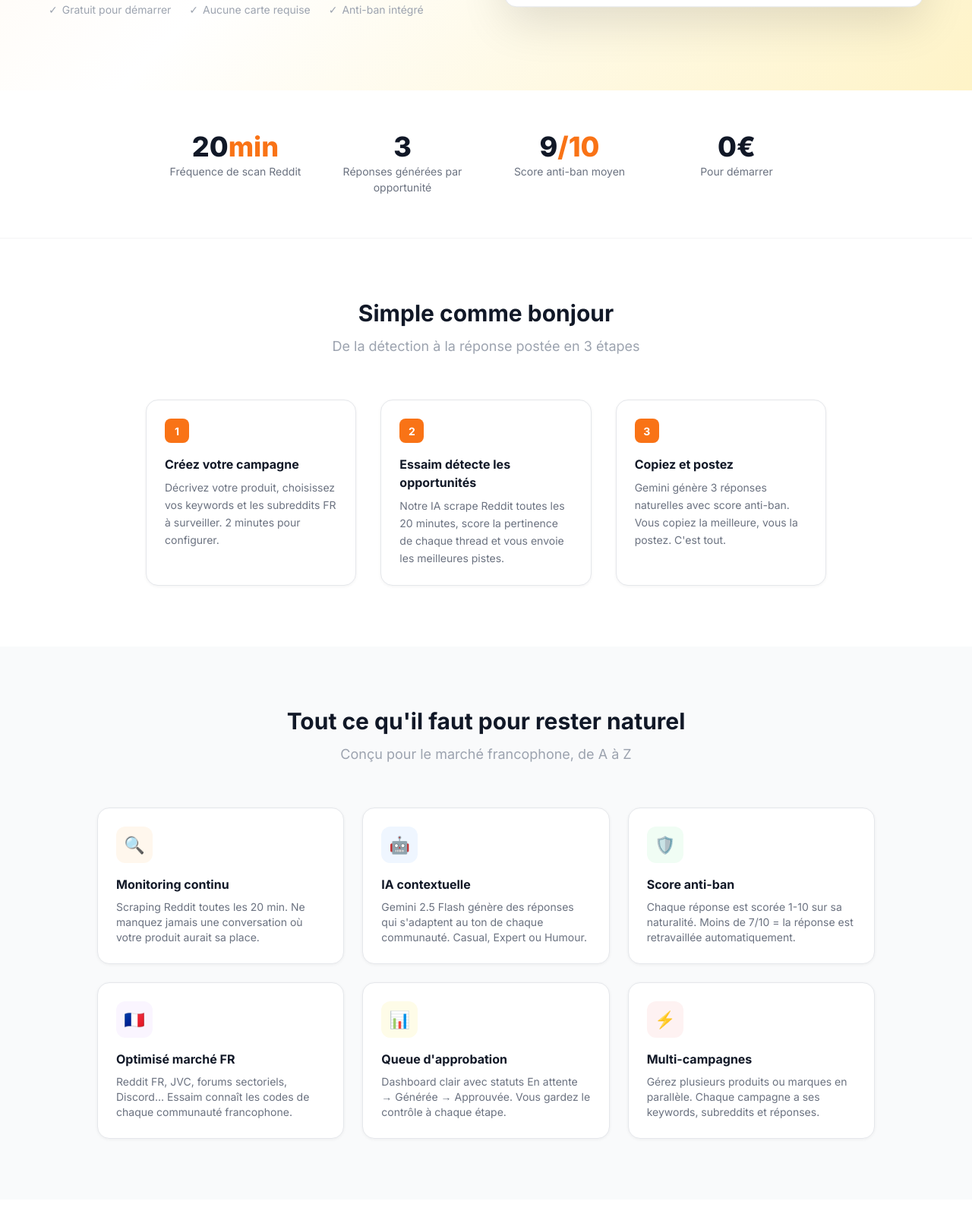
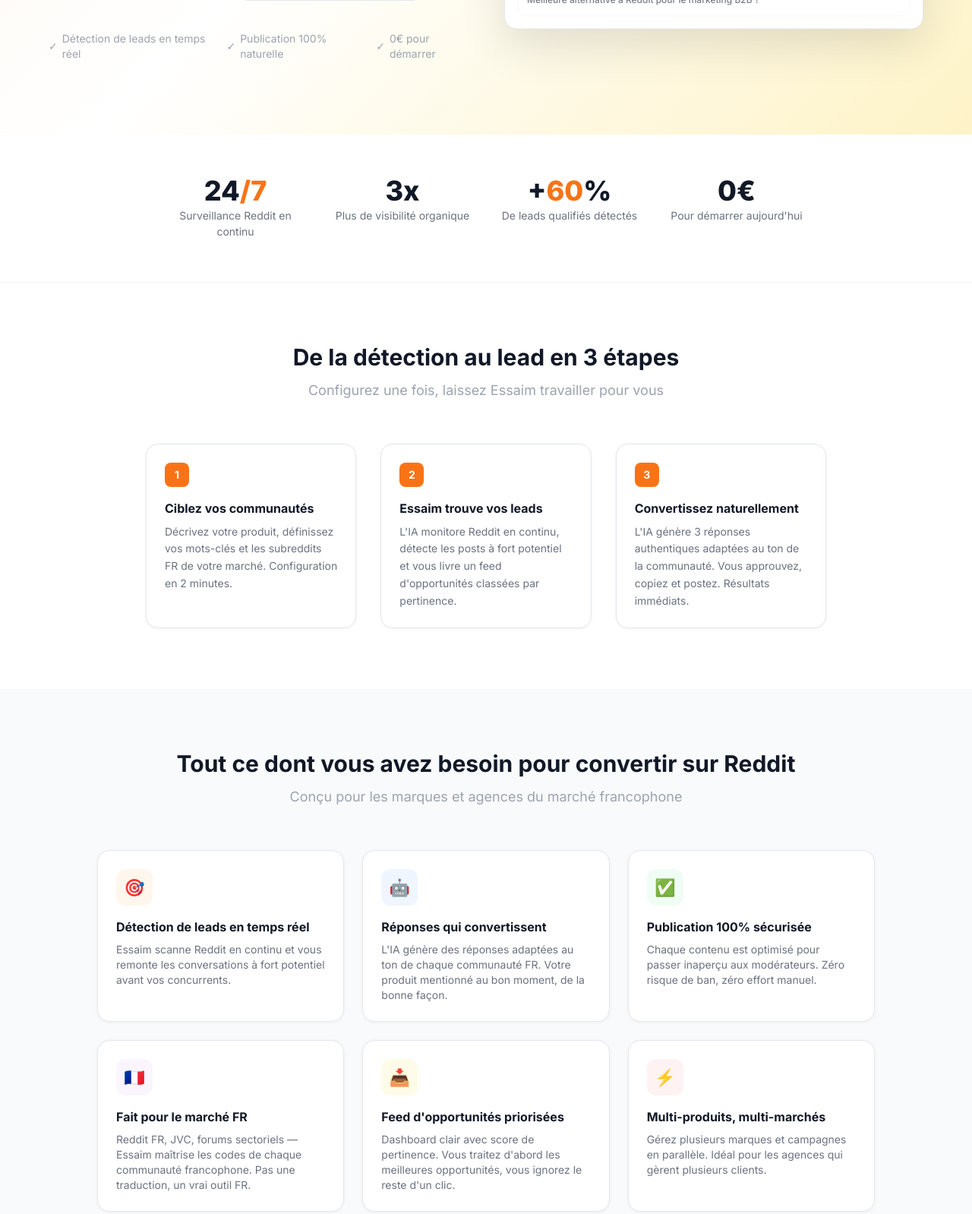
Before and after one commit to nylz-dev/essaim, a website: page public/index.html in a window 1280 px wide. Shown: the part 548-2146 px from the top of the page at 76% size. Drawn offline with nearby package versions, Linux system fonts and the light colour scheme.

Commit message:
copy: pivot messaging — leads/conversion first, anti-ban secondary

```diff
--- a/public/index.html
+++ b/public/index.html
@@ -3,8 +3,8 @@
 <head>
   <meta charset="UTF-8" />
   <meta name="viewport" content="width=device-width, initial-scale=1.0" />
-  <title>Essaim — L'IA qui poste sur Reddit à votre place (sans se faire bannir)</title>
-  <meta name="description" content="Essaim surveille Reddit FR 24h/24, détecte les conversations où votre produit est pertinent, et génère des réponses naturelles anti-ban. Community marketing IA pour le marché français." />
+  <title>Essaim — Votre spécialiste Reddit Marketing IA pour le marché FR</title>
+  <meta name="description" content="Essaim détecte vos futurs clients sur Reddit FR en temps réel et génère les réponses parfaites pour convertir naturellement. Trouvez des leads, développez votre visibilité, publiez en toute sécurité." />
   <script src="https://cdn.tailwindcss.com"></script>
   <link href="https://fonts.googleapis.com/css2?family=Inter:wght@400;500;600;700;800&display=swap" rel="stylesheet" />
   <style>
@@ -65,27 +65,28 @@
       <!-- Left: Copy -->
       <div>
         <div class="badge mb-6">
-          🇫🇷 Premier outil de Reddit marketing IA en français
+          🏆 Le premier spécialiste Reddit Marketing IA en français
         </div>
         <h1 class="text-5xl font-extrabold text-gray-900 leading-tight mb-5">
-          Postez sur Reddit<br/>
-          <span class="text-orange-500">sans vous faire bannir</span>
+          Trouvez vos clients<br/>
+          <span style="background:#f97316;color:white;padding:2px 12px;border-radius:8px;display:inline-block;margin-top:4px">sur Reddit</span>
+          <span class="text-gray-900"> avec l'IA</span>
         </h1>
         <p class="text-lg text-gray-500 leading-relaxed mb-8 max-w-lg">
-          Essaim surveille Reddit 24h/24, détecte les conversations où votre produit est pertinent, et génère des réponses naturelles. Vous n'avez plus qu'à approuver et copier.
+          Essaim détecte en temps réel les conversations où vos futurs clients parlent de votre problématique. Il génère les réponses parfaites pour convertir — naturellement, sans effort, en toute sécurité.
         </p>
         <div class="flex flex-wrap items-center gap-4 mb-10">
           <a href="/app" class="btn-primary gap-2">
-            Commencer gratuitement <span>→</span>
+            Essayer gratuitement <span>→</span>
           </a>
           <a href="#how" class="btn-ghost gap-2">
             Voir comment ça marche
           </a>
         </div>
         <div class="flex items-center gap-6 text-sm text-gray-400">
-          <div class="flex items-center gap-1.5">✓ <span>Gratuit pour démarrer</span></div>
-          <div class="flex items-center gap-1.5">✓ <span>Aucune carte requise</span></div>
-          <div class="flex items-center gap-1.5">✓ <span>Anti-ban intégré</span></div>
+          <div class="flex items-center gap-1.5">✓ <span>Détection de leads en temps réel</span></div>
+          <div class="flex items-center gap-1.5">✓ <span>Publication 100% naturelle</span></div>
+          <div class="flex items-center gap-1.5">✓ <span>0€ pour démarrer</span></div>
         </div>
       </div>
 
@@ -141,20 +142,20 @@
 <section class="py-14 border-b border-gray-100">
   <div class="max-w-4xl mx-auto px-6 grid grid-cols-2 md:grid-cols-4 gap-8 text-center">
     <div>
-      <div class="stat-num">20<span class="text-orange-500">min</span></div>
-      <div class="stat-label">Fréquence de scan Reddit</div>
+      <div class="stat-num">24<span class="text-orange-500">/7</span></div>
+      <div class="stat-label">Surveillance Reddit en continu</div>
     </div>
     <div>
-      <div class="stat-num">3</div>
-      <div class="stat-label">Réponses générées par opportunité</div>
+      <div class="stat-num">3x</div>
+      <div class="stat-label">Plus de visibilité organique</div>
     </div>
     <div>
-      <div class="stat-num">9<span class="text-orange-500">/10</span></div>
-      <div class="stat-label">Score anti-ban moyen</div>
+      <div class="stat-num">+<span class="text-orange-500">60</span>%</div>
+      <div class="stat-label">De leads qualifiés détectés</div>
     </div>
     <div>
       <div class="stat-num">0€</div>
-      <div class="stat-label">Pour démarrer</div>
+      <div class="stat-label">Pour démarrer aujourd'hui</div>
     </div>
   </div>
 </section>
@@ -163,24 +164,24 @@
 <section id="how" class="py-20 px-6">
   <div class="max-w-4xl mx-auto">
     <div class="text-center mb-14">
-      <h2 class="text-3xl font-bold text-gray-900 mb-3">Simple comme bonjour</h2>
-      <p class="text-gray-400 text-lg">De la détection à la réponse postée en 3 étapes</p>
+      <h2 class="text-3xl font-bold text-gray-900 mb-3">De la détection au lead en 3 étapes</h2>
+      <p class="text-gray-400 text-lg">Configurez une fois, laissez Essaim travailler pour vous</p>
     </div>
     <div class="grid grid-cols-1 md:grid-cols-3 gap-8">
       <div class="card p-6">
         <div class="step-num mb-4">1</div>
-        <h3 class="font-bold text-gray-900 mb-2">Créez votre campagne</h3>
-        <p class="text-gray-500 text-sm leading-relaxed">Décrivez votre produit, choisissez vos keywords et les subreddits FR à surveiller. 2 minutes pour configurer.</p>
+        <h3 class="font-bold text-gray-900 mb-2">Ciblez vos communautés</h3>
+        <p class="text-gray-500 text-sm leading-relaxed">Décrivez votre produit, définissez vos mots-clés et les subreddits FR de votre marché. Configuration en 2 minutes.</p>
       </div>
       <div class="card p-6">
         <div class="step-num mb-4">2</div>
-        <h3 class="font-bold text-gray-900 mb-2">Essaim détecte les opportunités</h3>
-        <p class="text-gray-500 text-sm leading-relaxed">Notre IA scrape Reddit toutes les 20 minutes, score la pertinence de chaque thread et vous envoie les meilleures pistes.</p>
+        <h3 class="font-bold text-gray-900 mb-2">Essaim trouve vos leads</h3>
+        <p class="text-gray-500 text-sm leading-relaxed">L'IA monitore Reddit en continu, détecte les posts à fort potentiel et vous livre un feed d'opportunités classées par pertinence.</p>
       </div>
       <div class="card p-6">
         <div class="step-num mb-4">3</div>
-        <h3 class="font-bold text-gray-900 mb-2">Copiez et postez</h3>
-        <p class="text-gray-500 text-sm leading-relaxed">Gemini génère 3 réponses naturelles avec score anti-ban. Vous copiez la meilleure, vous la postez. C'est tout.</p>
+        <h3 class="font-bold text-gray-900 mb-2">Convertissez naturellement</h3>
+        <p class="text-gray-500 text-sm leading-relaxed">L'IA génère 3 réponses authentiques adaptées au ton de la communauté. Vous approuvez, copiez et postez. Résultats immédiats.</p>
       </div>
     </div>
   </div>
@@ -190,39 +191,39 @@
 <section id="features" class="py-20 px-6 bg-gray-50">
   <div class="max-w-5xl mx-auto">
     <div class="text-center mb-14">
-      <h2 class="text-3xl font-bold text-gray-900 mb-3">Tout ce qu'il faut pour rester naturel</h2>
-      <p class="text-gray-400 text-lg">Conçu pour le marché francophone, de A à Z</p>
+      <h2 class="text-3xl font-bold text-gray-900 mb-3">Tout ce dont vous avez besoin pour convertir sur Reddit</h2>
+      <p class="text-gray-400 text-lg">Conçu pour les marques et agences du marché francophone</p>
     </div>
     <div class="grid grid-cols-1 md:grid-cols-2 lg:grid-cols-3 gap-6">
       <div class="card p-6">
-        <div class="feature-icon bg-orange-50 mb-4">🔍</div>
-        <h3 class="font-bold text-gray-900 mb-2">Monitoring continu</h3>
-        <p class="text-gray-500 text-sm">Scraping Reddit toutes les 20 min. Ne manquez jamais une conversation où votre produit aurait sa place.</p>
+        <div class="feature-icon bg-orange-50 mb-4">🎯</div>
+        <h3 class="font-bold text-gray-900 mb-2">Détection de leads en temps réel</h3>
+        <p class="text-gray-500 text-sm">Essaim scanne Reddit en continu et vous remonte les conversations à fort potentiel avant vos concurrents.</p>
       </div>
       <div class="card p-6">
         <div class="feature-icon bg-blue-50 mb-4">🤖</div>
-        <h3 class="font-bold text-gray-900 mb-2">IA contextuelle</h3>
-        <p class="text-gray-500 text-sm">Gemini 2.5 Flash génère des réponses qui s'adaptent au ton de chaque communauté. Casual, Expert ou Humour.</p>
+        <h3 class="font-bold text-gray-900 mb-2">Réponses qui convertissent</h3>
+        <p class="text-gray-500 text-sm">L'IA génère des réponses adaptées au ton de chaque communauté FR. Votre produit mentionné au bon moment, de la bonne façon.</p>
       </div>
       <div class="card p-6">
-        <div class="feature-icon bg-green-50 mb-4">🛡️</div>
-        <h3 class="font-bold text-gray-900 mb-2">Score anti-ban</h3>
-        <p class="text-gray-500 text-sm">Chaque réponse est scorée 1-10 sur sa naturalité. Moins de 7/10 = la réponse est retravaillée automatiquement.</p>
+        <div class="feature-icon bg-green-50 mb-4">✅</div>
+        <h3 class="font-bold text-gray-900 mb-2">Publication 100% sécurisée</h3>
+        <p class="text-gray-500 text-sm">Chaque contenu est optimisé pour passer inaperçu aux modérateurs. Zéro risque de ban, zéro effort manuel.</p>
       </div>
       <div class="card p-6">
         <div class="feature-icon bg-purple-50 mb-4">🇫🇷</div>
-        <h3 class="font-bold text-gray-900 mb-2">Optimisé marché FR</h3>
-        <p class="text-gray-500 text-sm">Reddit FR, JVC, forums sectoriels, Discord... Essaim connaît les codes de chaque communauté francophone.</p>
+        <h3 class="font-bold text-gray-900 mb-2">Fait pour le marché FR</h3>
+        <p class="text-gray-500 text-sm">Reddit FR, JVC, forums sectoriels — Essaim maîtrise les codes de chaque communauté francophone. Pas une traduction, un vrai outil FR.</p>
       </div>
       <div class="card p-6">
-        <div class="feature-icon bg-yellow-50 mb-4">📊</div>
-        <h3 class="font-bold text-gray-900 mb-2">Queue d'approbation</h3>
-        <p class="text-gray-500 text-sm">Dashboard clair avec statuts En attente → Générée → Approuvée. Vous gardez le contrôle à chaque étape.</p>
+        <div class="feature-icon bg-yellow-50 mb-4">📥</div>
+        <h3 class="font-bold text-gray-900 mb-2">Feed d'opportunités priorisées</h3>
+        <p class="text-gray-500 text-sm">Dashboard clair avec score de pertinence. Vous traitez d'abord les meilleures opportunités, vous ignorez le reste d'un clic.</p>
       </div>
       <div class="card p-6">
         <div class="feature-icon bg-red-50 mb-4">⚡</div>
-        <h3 class="font-bold text-gray-900 mb-2">Multi-campagnes</h3>
-        <p class="text-gray-500 text-sm">Gérez plusieurs produits ou marques en parallèle. Chaque campagne a ses keywords, subreddits et réponses.</p>
+        <h3 class="font-bold text-gray-900 mb-2">Multi-produits, multi-marchés</h3>
+        <p class="text-gray-500 text-sm">Gérez plusieurs marques et campagnes en parallèle. Idéal pour les agences qui gèrent plusieurs clients.</p>
       </div>
     </div>
   </div>
@@ -298,8 +299,8 @@
   <div class="max-w-2xl mx-auto text-center">
     <div class="gradient-cta rounded-3xl p-12 text-white">
       <div class="text-5xl mb-4">🐝</div>
-      <h2 class="text-3xl font-bold mb-3">Prêt à booster votre présence Reddit ?</h2>
-      <p class="text-orange-100 text-lg mb-8">Rejoignez les marques FR qui utilisent Essaim pour créer des conversations authentiques.</p>
+      <h2 class="text-3xl font-bold mb-3">Vos prochains clients sont déjà sur Reddit</h2>
+      <p class="text-orange-100 text-lg mb-8">Rejoignez les marques FR qui utilisent Essaim pour trouver, engager et convertir leurs leads en communauté.</p>
       <a href="/app"
         class="bg-white text-orange-600 font-bold px-8 py-3.5 rounded-xl text-base inline-block hover:bg-orange-50 transition-colors">
         Lancer Essaim gratuitement →
```
